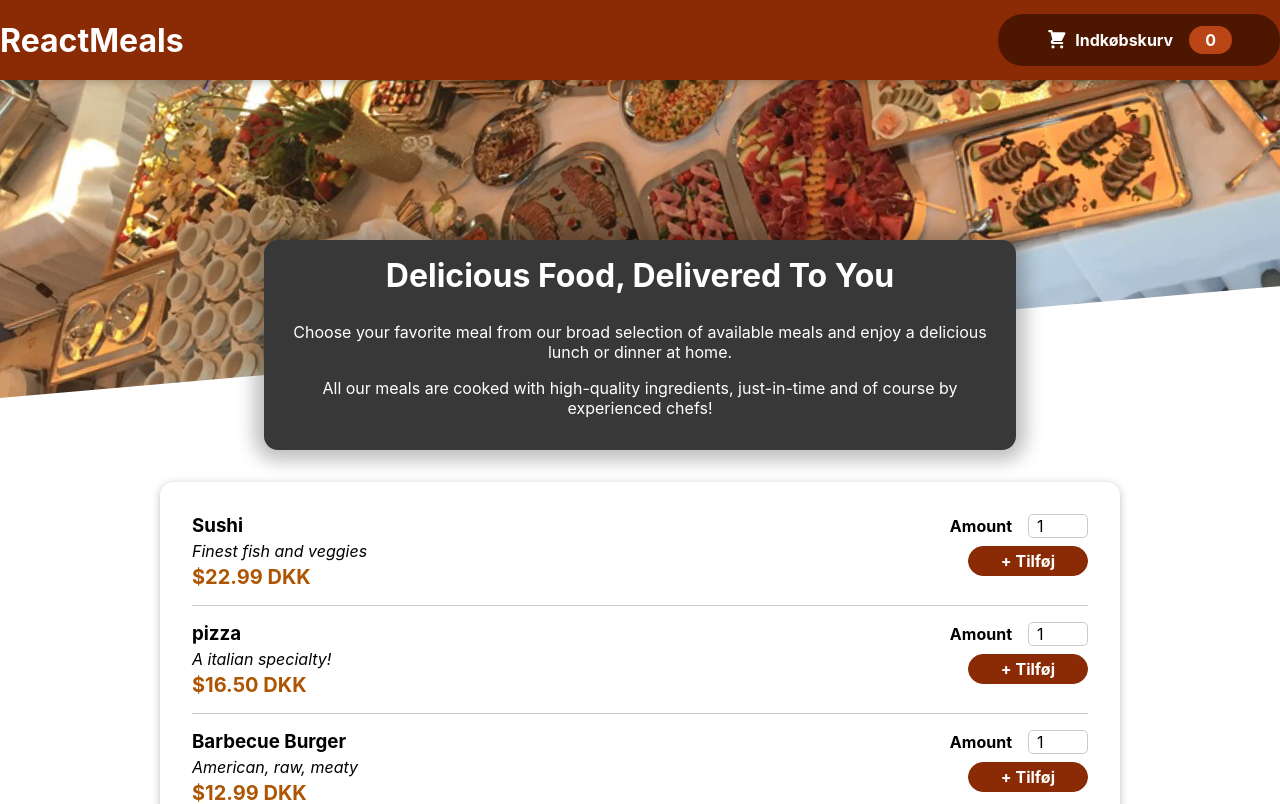
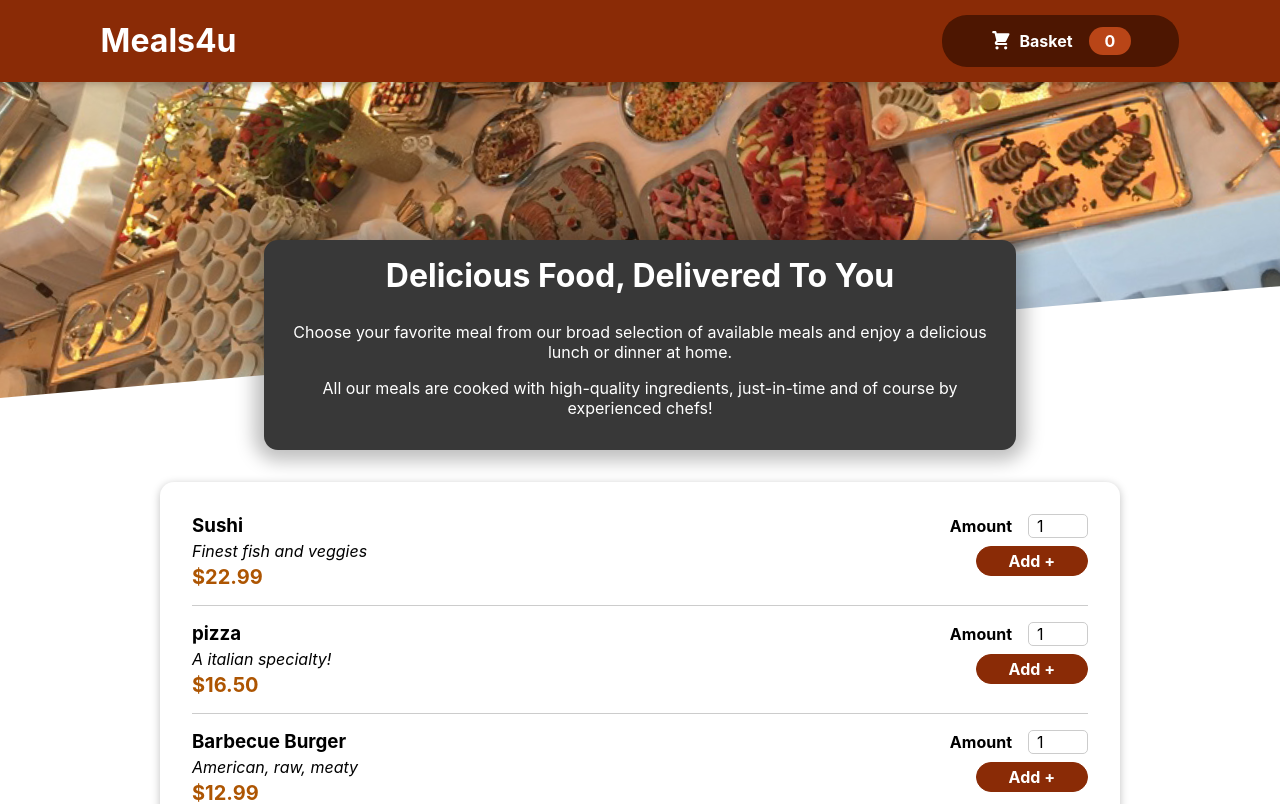
Before and after one commit to outman1998/foodOrderApp, a React (Create React App) app in the folder foodorderapp/: page / in a window 1280 px wide. Shown: the top 804 px of the page. Built offline with nearby package versions, Linux system fonts and the light colour scheme.

Commit message:
styling + text change

```diff
--- a/foodorderapp/src/components/Layout/Header.js
+++ b/foodorderapp/src/components/Layout/Header.js
@@ -8,7 +8,7 @@ export default function Header(props) {
   return (
     <React.Fragment>
         <header className={classes.header}>
-            <h1>ReactMeals</h1>
+            <h1>Meals4u</h1>
             <HeaderCardButton handlingClick={props.onShowCart}/>
         </header>
         <div className={classes['main-image']}>
--- a/foodorderapp/src/components/Layout/Header.module.css
+++ b/foodorderapp/src/components/Layout/Header.module.css
@@ -3,14 +3,17 @@
     top: 0;
     left: 0;
     width: 100%;
-    height: 5rem;
     background-color: #8a2b06;
     color: white;
     display: flex;
-    justify-content: space-between;
+    justify-content: space-around;
     align-items: center;
     box-shadow: 0 2px 8px rgba(0, 0, 0, 0.25);
     z-index: 10;
+  }
+
+  h1 {
+    width: 50%;
   }
 
   .main-image {
--- a/foodorderapp/src/components/Layout/HeaderCardButton.js
+++ b/foodorderapp/src/components/Layout/HeaderCardButton.js
@@ -18,7 +18,7 @@ export default function HeaderCardButton(props) {
         <span className={classes.icon}>
             <CartIcon />
         </span>
-        <span>Indkøbskurv</span>
+        <span>Basket</span>
         <span className={classes.badge}>{numberOfCartItems}</span>
     </button>
   )
--- a/foodorderapp/src/components/Meals/MealItem/MealItem.js
+++ b/foodorderapp/src/components/Meals/MealItem/MealItem.js
@@ -24,7 +24,7 @@ export default function MealItem(props) {
         <div>
         <h3>{props.name}</h3>
         <div className={classes.description}>{props.description}</div>
-        <div className={classes.price}>{price} DKK</div>
+        <div className={classes.price}>{price}</div>
         </div>
 
         <div>
--- a/foodorderapp/src/components/Meals/MealItem/MealItemForm.js
+++ b/foodorderapp/src/components/Meals/MealItem/MealItemForm.js
@@ -36,7 +36,7 @@ export default function MealItemForm(props) {
             step: '1',
             defaultValue: '1'
         }} />
-        <button>+ Tilføj</button>
+        <button>Add +</button>
         {!amountIsValid && <p>Please enter a valid amount (1-5)</p>}
     </form>
   )
```
